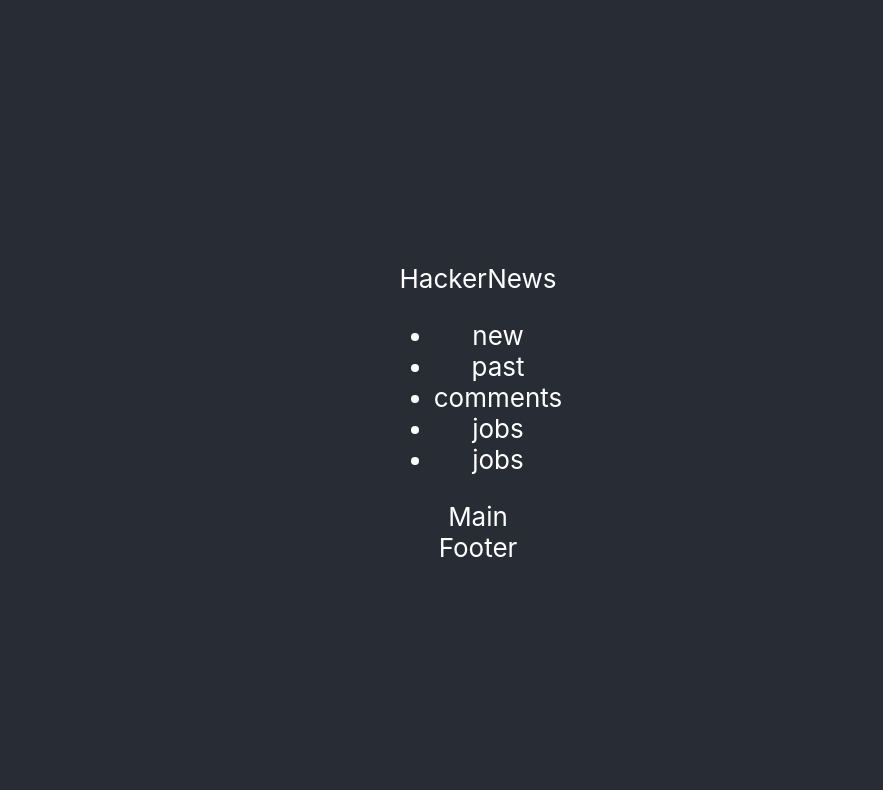
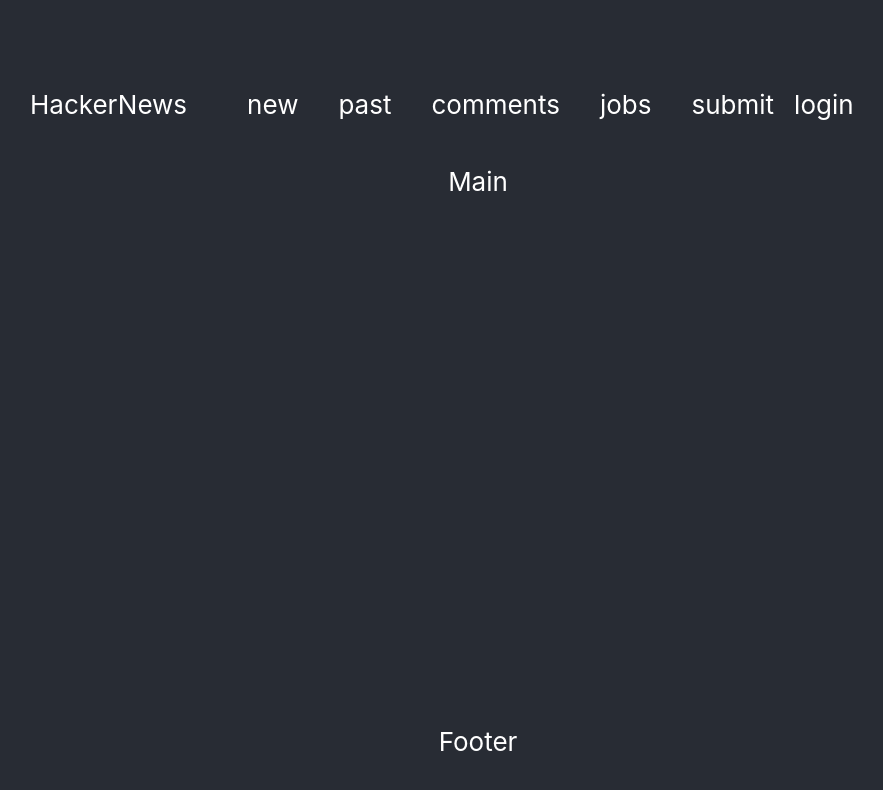
Before and after one commit to roxibi/HackerNews-Project, a React (Create React App) app in the folder my-app/: page / in a window 1280 px wide. Shown: the top 790 px of the page, without its empty margins (162-1045 px from the left). Built offline with nearby package versions, Linux system fonts and the light colour scheme.

Commit message:
giving widths and spacing navbar

```diff
--- a/my-app/src/components/Header.js
+++ b/my-app/src/components/Header.js
@@ -1,21 +1,15 @@
-import React from 'react'
-import Navbar from './Navbar'
+import React from "react";
+import Navbar from "./Navbar";
 
 function Header() {
   return (
-    <div>
+    <div className="header">
+      <p className="logo">HackerNews</p>
+      <Navbar />
 
-    <p>
-        HackerNews
-    </p>
-        <Navbar />
-
-
-
-
+      <p className="login">login</p>
     </div>
-
-  )
+  );
 }
 
-export default Header
+export default Header;
--- a/my-app/src/components/Main.js
+++ b/my-app/src/components/Main.js
@@ -1,8 +1,11 @@
 import React from 'react'
 
+
 function Main() {
+
+
   return (
-    <div>Main</div>
+    <div className='main'>Main</div>
   )
 }
 
--- a/my-app/src/components/Navbar.js
+++ b/my-app/src/components/Navbar.js
@@ -2,13 +2,13 @@
 
 function Navbar() {
   return (
-    <div>
-        <ul>
-        <li>new</li>
-        <li>past</li>
-        <li>comments</li>
-        <li>jobs</li>
-        <li>jobs</li>
+    <div >
+        <ul className='navbar'>
+        <li className='navbar-item'>new</li>
+        <li className='navbar-item'>past</li>
+        <li className='navbar-item'>comments</li>
+        <li className='navbar-item'>jobs</li>
+        <li className='navbar-item'>submit</li>
         </ul>
 
 
--- a/my-app/src/index.css
+++ b/my-app/src/index.css
@@ -1,3 +1,18 @@
+body {
+  width: 100%;
+  margin: 0;
+  font-family: -apple-system, BlinkMacSystemFont, 'Segoe UI', 'Roboto', 'Oxygen',
+    'Ubuntu', 'Cantarell', 'Fira Sans', 'Droid Sans', 'Helvetica Neue',
+    sans-serif;
+  -webkit-font-smoothing: antialiased;
+  -moz-osx-font-smoothing: grayscale;
+}
+
+code {
+  font-family: source-code-pro, Menlo, Monaco, Consolas, 'Courier New',
+    monospace;
+}
+
 body {
   margin: 0;
   font-family: -apple-system, BlinkMacSystemFont, 'Segoe UI', 'Roboto', 'Oxygen',
@@ -11,3 +26,29 @@
   font-family: source-code-pro, Menlo, Monaco, Consolas, 'Courier New',
     monospace;
 }
+.main{
+height: 70vh;
+width: 70%;
+
+
+}
+.header {
+  display: flex;
+  align-items: center;
+  justify-content: flex-start;
+  width: 70%;
+
+}
+.navbar {
+  width: 80%;
+  list-style: none;
+  display: flex;
+}
+.navbar-item {
+  padding: 20px;
+}
+
+.login {
+  display: flex;
+  justify-content: flex-end;
+}
```
